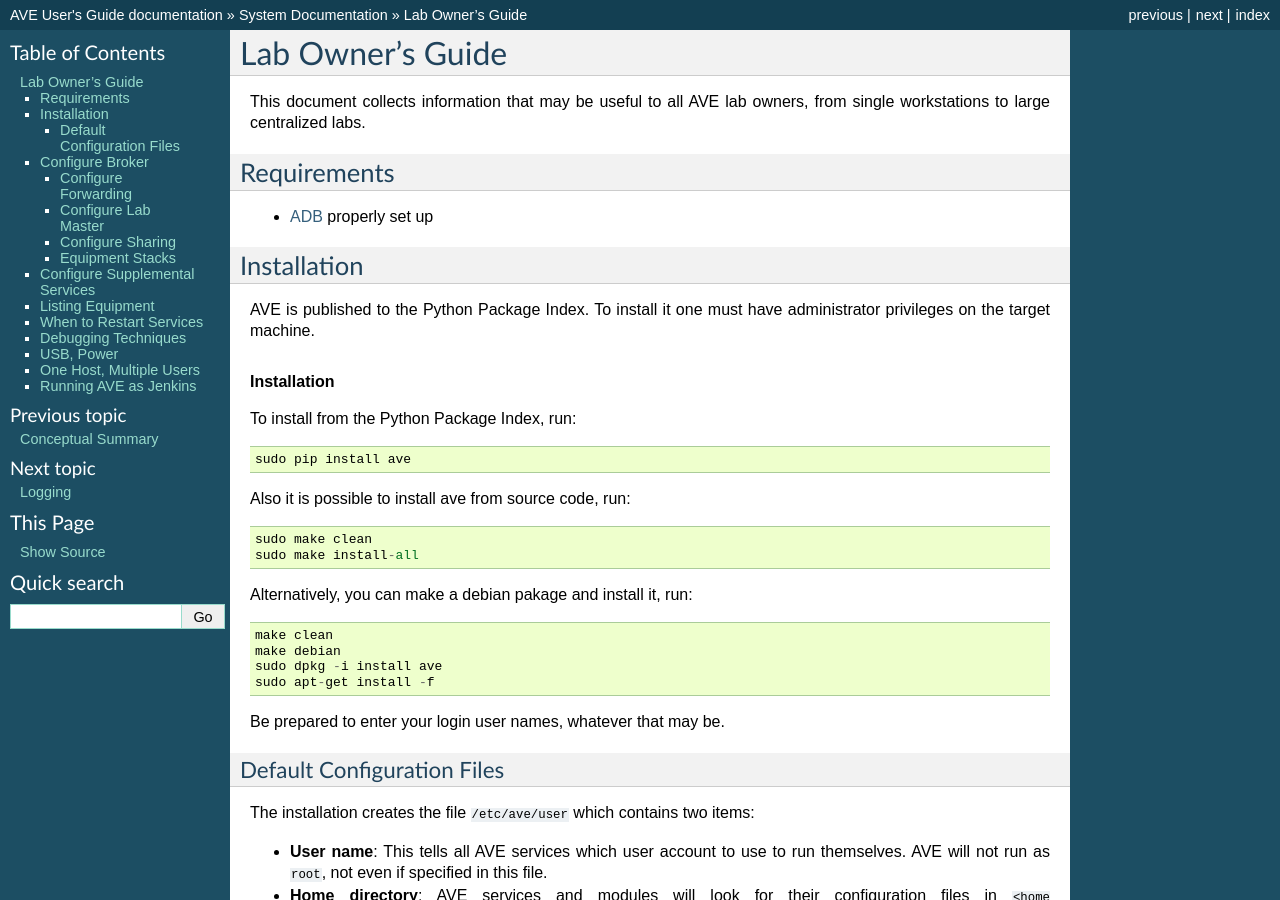
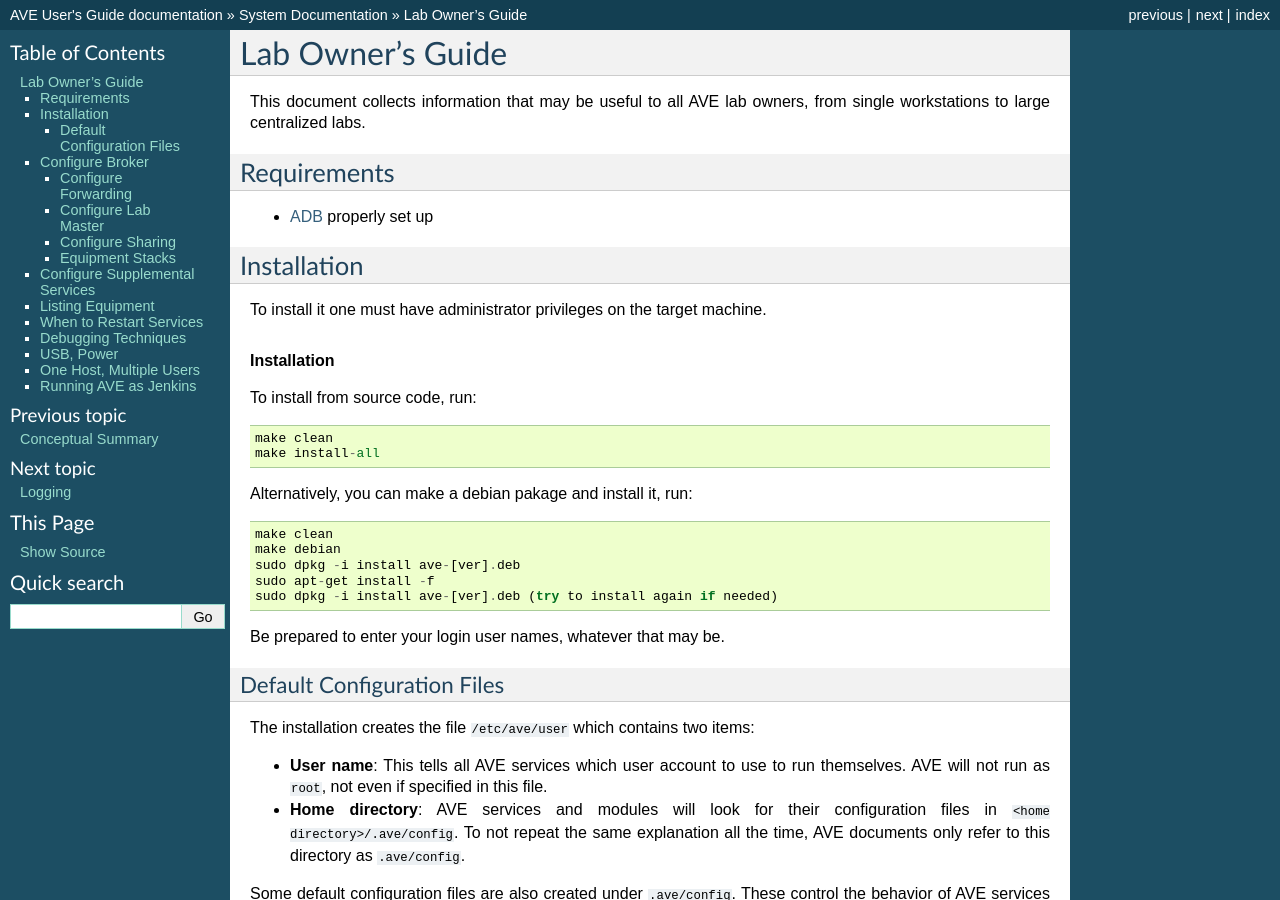
Before and after one commit to sonyxperiadev/ave, a Sphinx documentation site: the page built from documentation/system/lab_owner.rst, in a window 1280 px wide and 900 px high. Built offline with Sphinx 7.4.7, drawn with Linux system fonts in a browser that asks for light colours; pages that are not in the unit, such as notebooks, are missing from menus.

Commit message:
Update installation guide
Change-Id: I41de52a91a97288404e491ad8022e4f904cbee79

```diff
--- a/documentation/system/lab_owner.rst
+++ b/documentation/system/lab_owner.rst
@@ -12,26 +12,22 @@
 
 Installation
 ------------
-AVE is published to the Python Package Index. To install it one must have administrator
-privileges on the target machine.
+To install it one must have administrator privileges on the target machine.
 
 .. rubric:: Installation
 
-To install from the Python Package Index, run::
+To install from source code, run::
 
-    sudo pip install ave
-
-Also it is possible to install ave from source code, run::
-
-    sudo make clean
-    sudo make install-all
+    make clean
+    make install-all
 
 Alternatively, you can make a debian pakage and install it, run::
 
     make clean
     make debian
-    sudo dpkg -i install ave
+    sudo dpkg -i install ave-[ver].deb
     sudo apt-get install -f
+    sudo dpkg -i install ave-[ver].deb (try to install again if needed)
 
 Be prepared to enter your login user names, whatever that may be.
 
```
Also changed, not shown: README.rst (+21 -0 lines).
